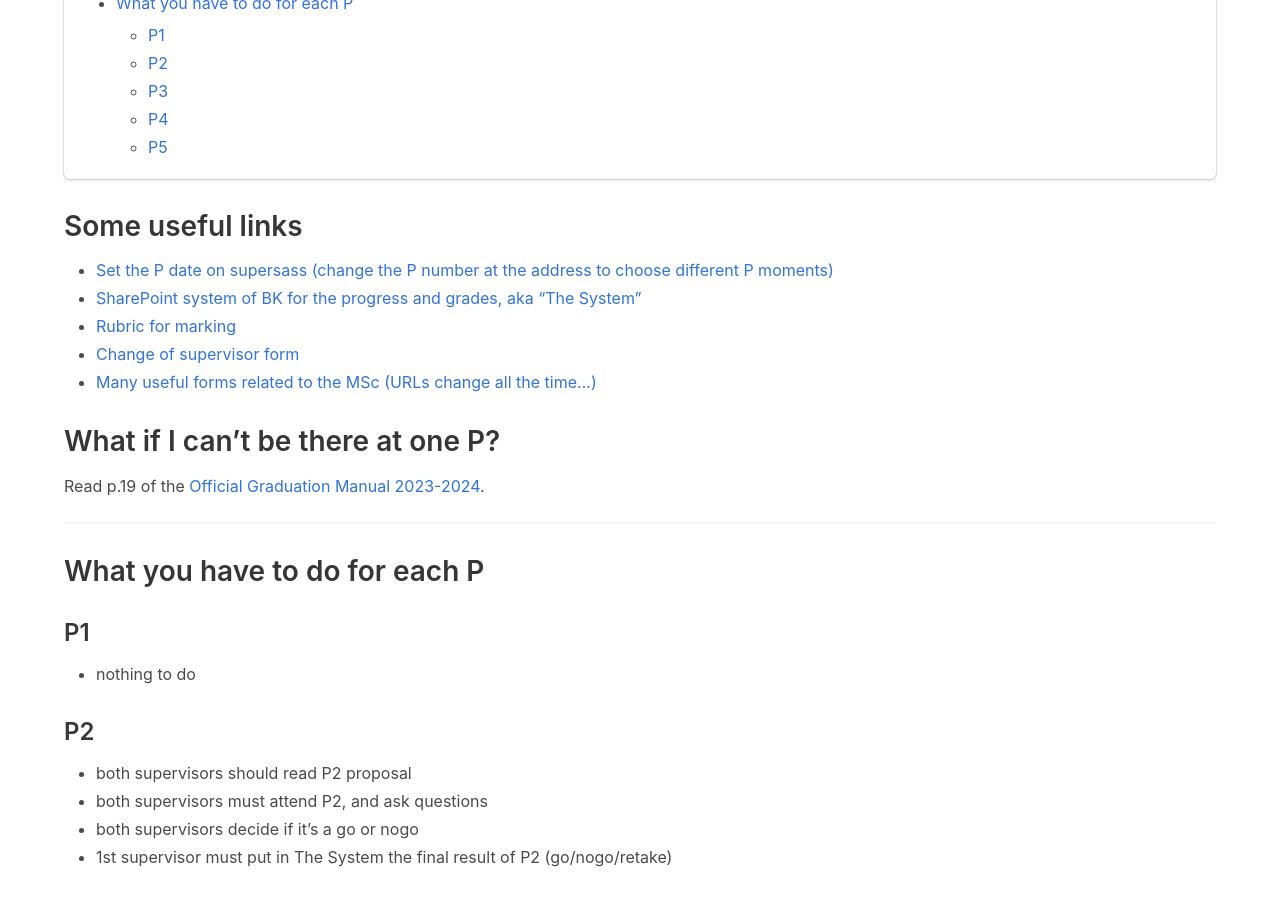
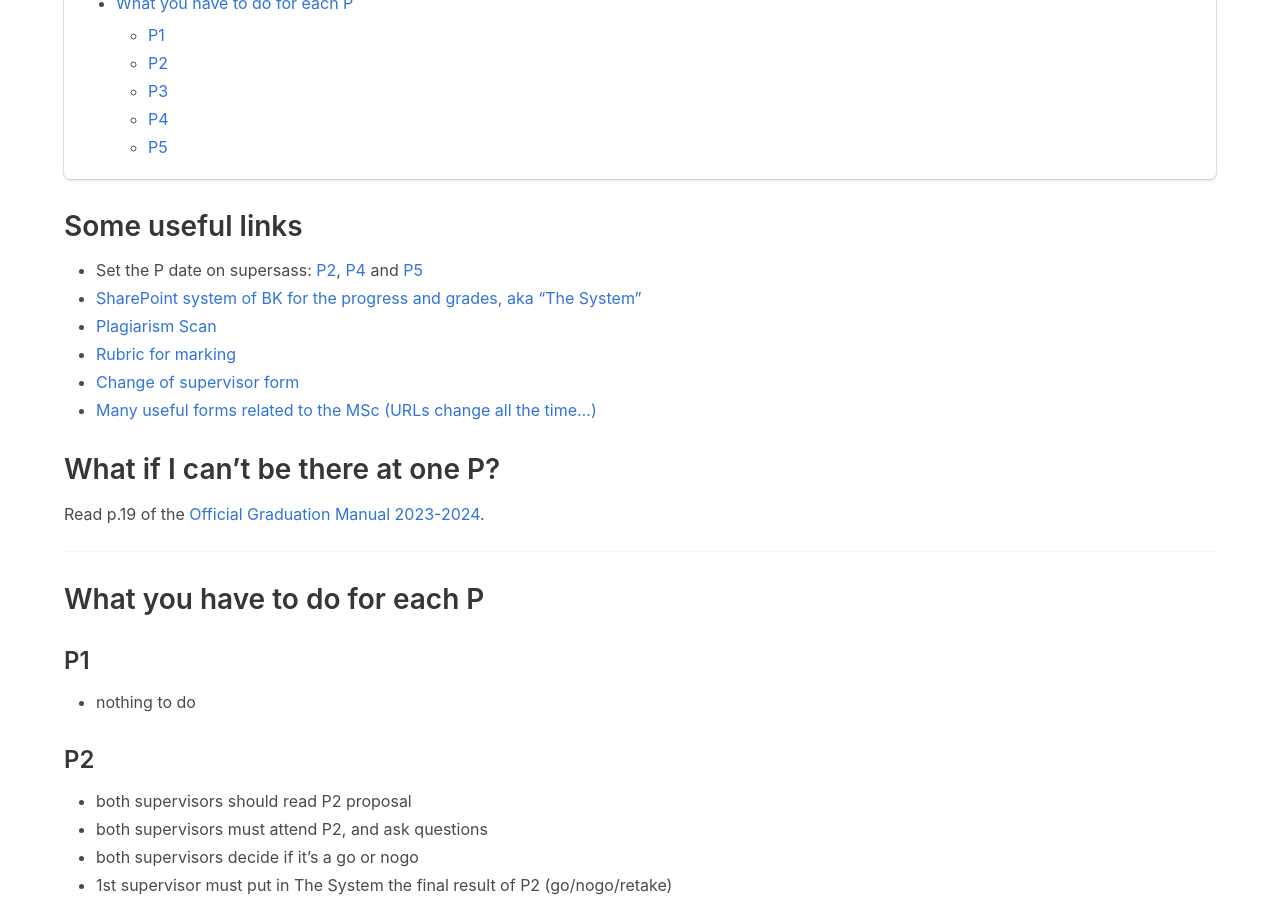
Before and after one commit to tudelft3d/geo2020, a Jekyll site: the page built from supervisors/index.md, in a window 1280 px wide and 900 px high, scrolled down 305 px. Built offline with Jekyll 4.4.1, drawn with Linux system fonts in a browser that asks for light colours; nearby versions of some CDN libraries.

Commit message:
improve links

```diff
--- a/supervisors/index.md
+++ b/supervisors/index.md
@@ -18,8 +18,9 @@ redirect_from:
 
 ## Some useful links
 
-- [Set the P date on supersass (change the P number at the address to choose different P moments)](https://www.supersaas.nl/schedule/OenS/Geomatics_P2)
+- Set the P date on supersass: [P2](https://www.supersaas.nl/schedule/OenS/Geomatics_P2), [P4](https://www.supersaas.nl/schedule/OenS/Geomatics_P4) and [P5](https://www.supersaas.nl/schedule/OenS/Geomatics_P5)
 - [SharePoint system of BK for the progress and grades, aka "The System"](https://sharepoint.tudelft.nl/sites/BK/OS/graduationregistration/Lists/Polls/April%2020172018.aspx)
+- [Plagiarism Scan](https://brightspace.tudelft.nl/d2l/home/47493)
 - [Rubric for marking](../rubric/)
 - [Change of supervisor form](https://d1rkab7tlqy5f1.cloudfront.net/Studentenportal/Faculteitspecifiek/Bouwkunde/Onderwijs/Formulieren/Change%20mentor%20team.pdf)
 - [Many useful forms related to the MSc (URLs change all the time...)](https://www.tudelft.nl/en/student/faculties/a-be-student-portal/education/forms/)
```
